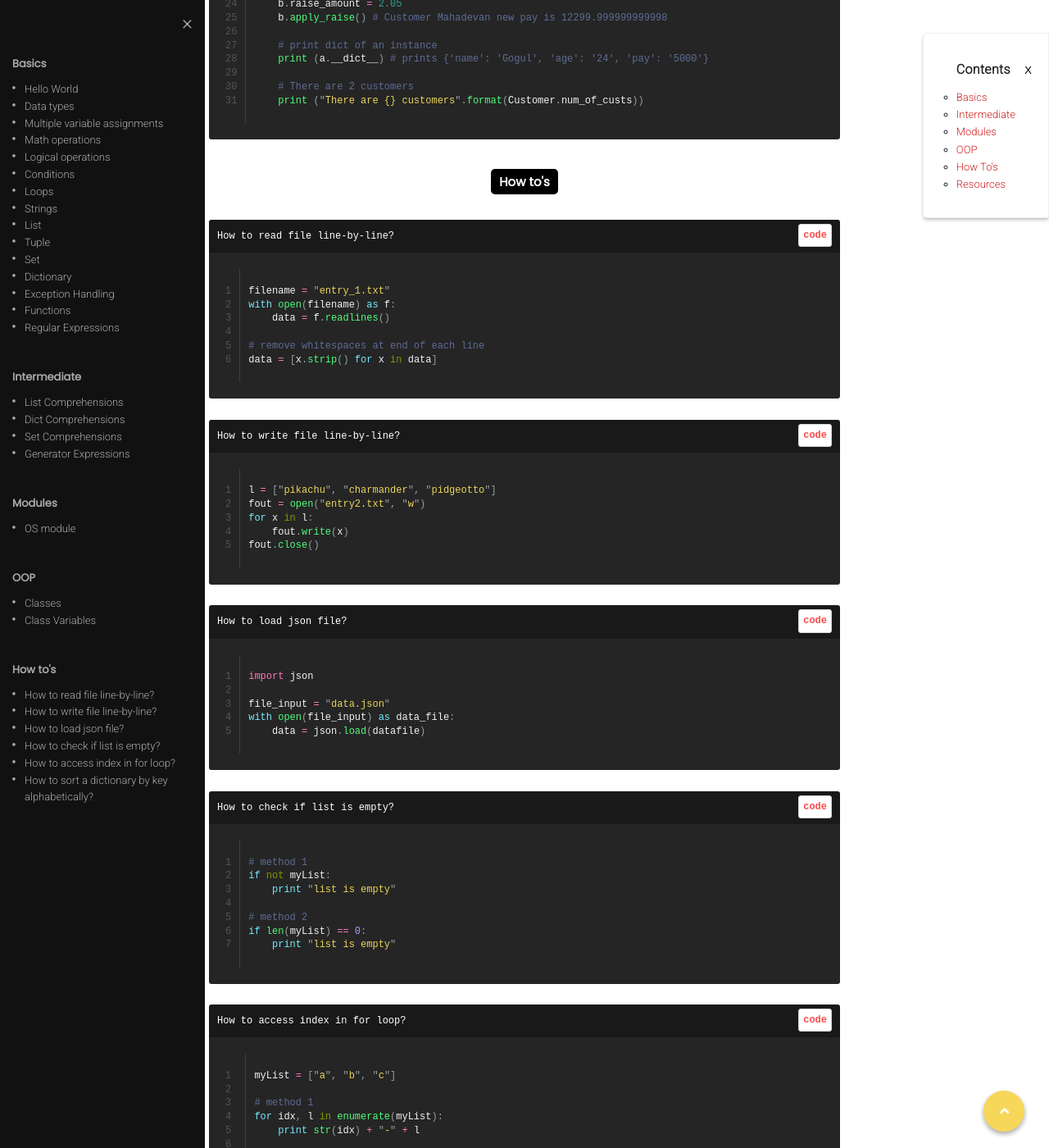
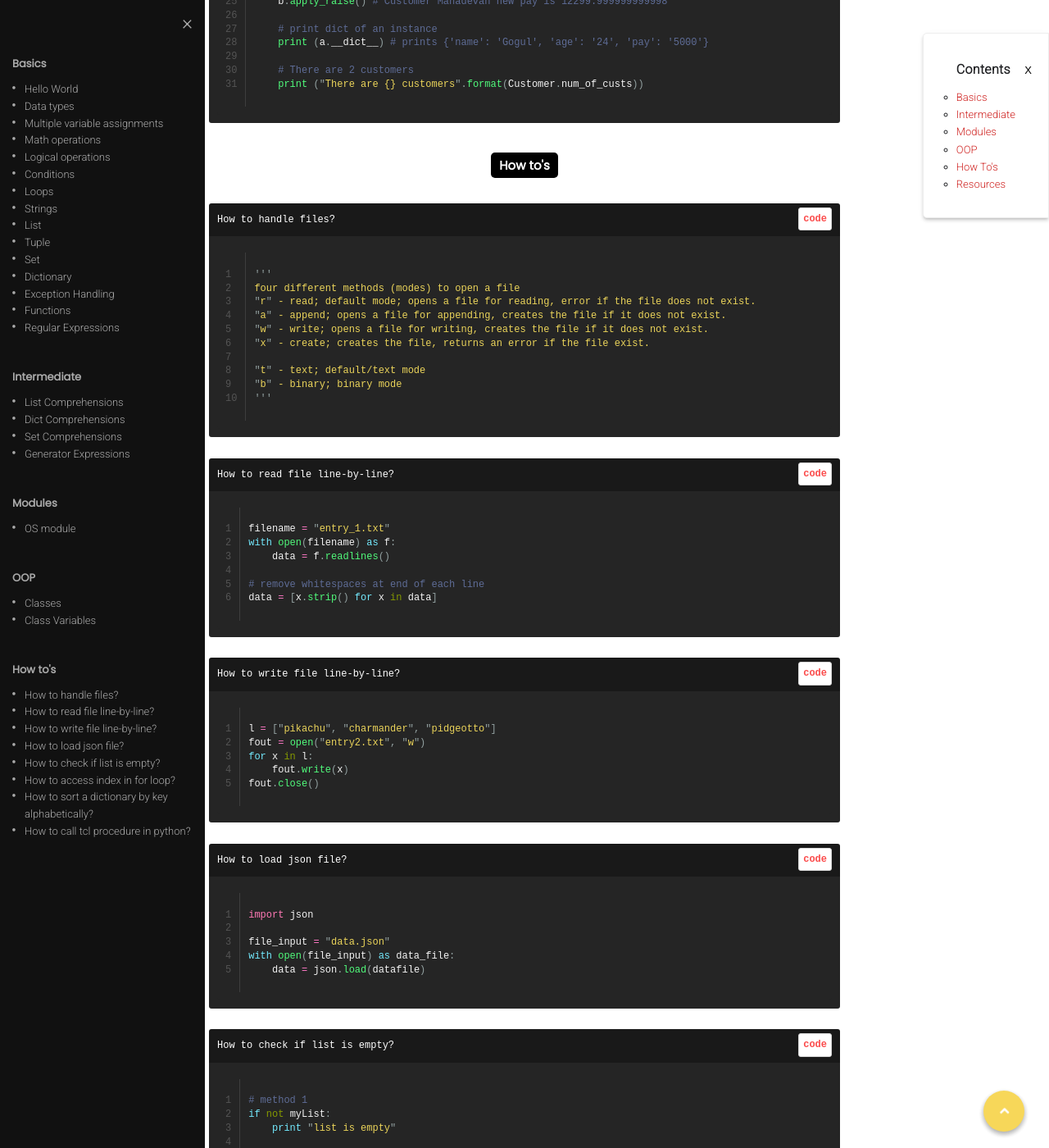
Before and after one commit to shravankumar147/Gogul09.github.io, a Jekyll site: the page built from _posts/programming/2017-03-26-python-learning-notes.md, in a window 1280 px wide and 1400 px high, scrolled down 13858 px. Shown: the whole window at 82% size. Built offline with Jekyll 4.4.1, drawn with Linux system fonts in a browser that asks for light colours; nearby versions of some CDN libraries; comment, search, counter and statistics services are not loaded; some of the changed text lies outside the part shown.

Commit message:
updated post

````diff
--- a/_posts/programming/2017-03-26-python-learning-notes.md
+++ b/_posts/programming/2017-03-26-python-learning-notes.md
@@ -47,12 +47,14 @@
     </ul>
     <h3><a href="#how-tos">How to's</a></h3>
     <ul>
+        <li><a href="#how-to-handle-files">How to handle files?</a></li>
         <li><a href="#how-to-read-file-line-by-line">How to read file line-by-line?</a></li>
         <li><a href="#how-to-write-file-line-by-line">How to write file line-by-line?</a></li>
         <li><a href="#how-to-load-json-file">How to load json file?</a></li>
         <li><a href="#how-to-check-if-list-is-empty">How to check if list is empty?</a></li>
         <li><a href="#how-to-access-index-in-for-loop">How to access index in for loop?</a></li>
         <li><a href="#how-to-sort-a-dictionary-by-key-alphabetically">How to sort a dictionary by key alphabetically?</a></li>
+        <li><a href="#how-to-call-tcl-procedure-in-python">How to call tcl procedure in python?</a></li>
     </ul>
 </div>
 
@@ -913,6 +915,21 @@
 
 <h3 class="centered-heading" id="how-tos"><span>How to's</span></h3>
 
+<h3 class="code-head" id="how-to-handle-files">How to handle files?<span>code</span></h3>
+
+```python
+'''
+four different methods (modes) to open a file
+"r" - read; default mode; opens a file for reading, error if the file does not exist.
+"a" - append; opens a file for appending, creates the file if it does not exist.
+"w" - write; opens a file for writing, creates the file if it does not exist.
+"x" - create; creates the file, returns an error if the file exist.
+
+"t" - text; default/text mode
+"b" - binary; binary mode
+'''
+```
+
 <h3 class="code-head" id="how-to-read-file-line-by-line">How to read file line-by-line?<span>code</span></h3>
 
 ```python
@@ -994,6 +1011,29 @@
 # SouthAfrica - ABD
 ```
 
+<h3 class="code-head" id="how-to-call-tcl-procedure-in-python">How to call tcl procedure in python?<span>code</span></h3>
+
+```tcl
+# let's say you have a tcl file named 'test.tcl' with contents as below.
+puts "Hello"
+proc sum {a b} {
+    set c [expr $a + $b]
+    puts "Addition of $a and $b is $c"
+}
+```
+
+```python
+# to call a tcl proc in python, we need 'tkinter' library which comes with python usually.
+import tkinter
+r = tkinter.Tk()
+r.tk.eval("source test.tcl")
+r.tk.eval("sum 10 20")
+
+# prints
+# Hello
+# Addition of 10 and 20 is 30
+```
+
 <h3 class="centered-heading" id="resources"><span>Resources</span></h3>
 
 * [Python Programming](https://gogul09.github.io/software/python-programming){:target="_blank"}
--- a/style.scss
+++ b/style.scss
@@ -1347,7 +1347,6 @@
 .post-cover {
   padding: 0px 40px;
   padding-bottom: 40px;
-  padding-top: 20px;
   @include mobile {
     padding: 0px;
     padding-top: 0px;
````
Also changed, not shown: _posts/resources/2017-1-2-python.md (+1 -0 lines).
